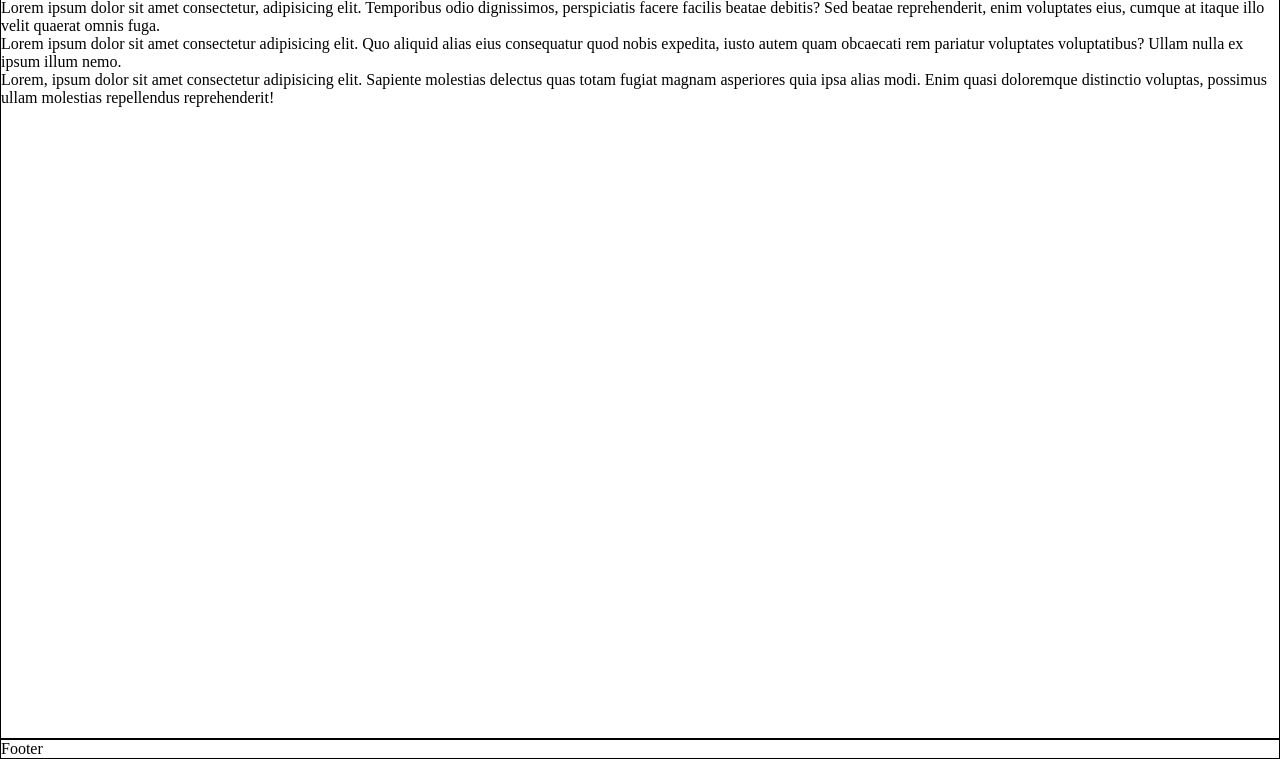
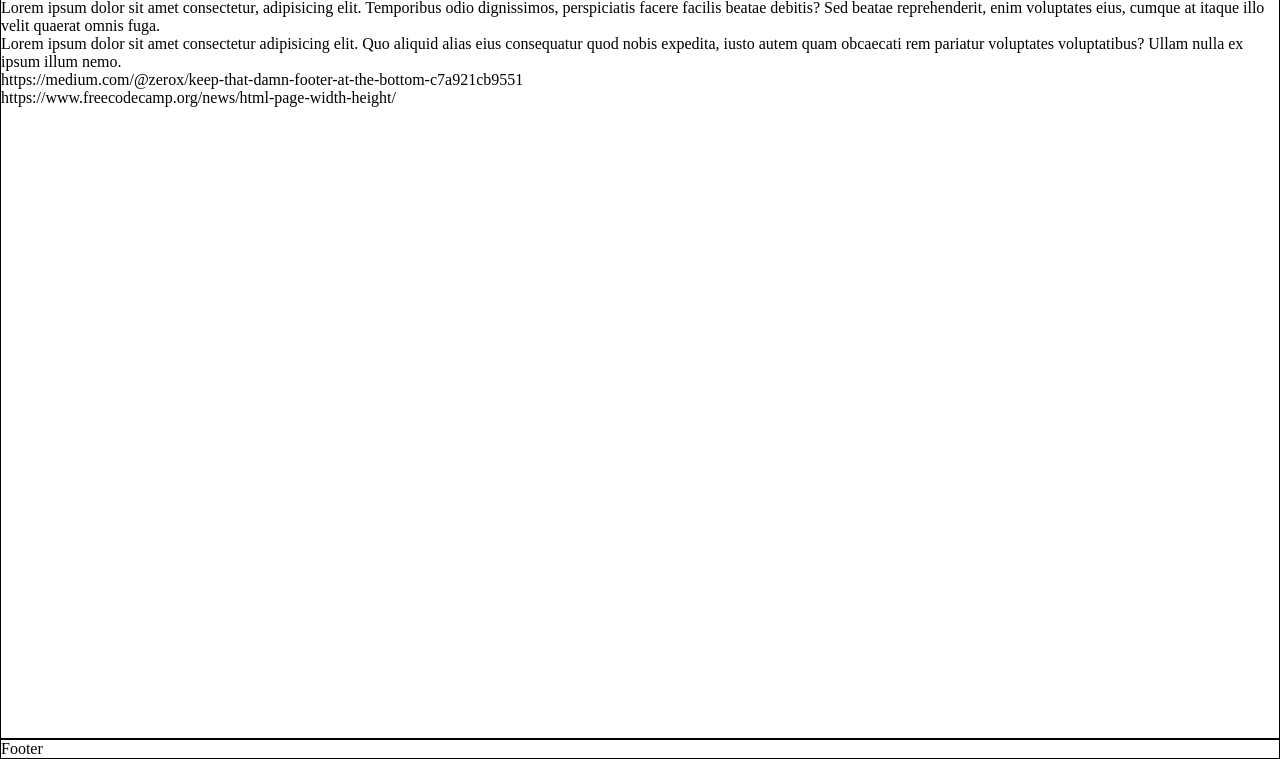
Before and after one commit to RadMom/Learn-With-Me, a plain HTML site: page Landing Page/index.html in a window 1280 px wide. Shown: the part 41-800 px from the top of the page. Drawn offline with Linux system fonts and the light colour scheme.

Commit message:
some info added

```diff
--- a/Landing Page/index.html
+++ b/Landing Page/index.html
@@ -21,12 +21,8 @@
                     consequatur quod nobis expedita, iusto autem quam obcaecati rem pariatur
                     voluptates voluptatibus? Ullam nulla ex ipsum illum nemo.
                 </div>
-                <p>
-                    Lorem, ipsum dolor sit amet consectetur adipisicing elit. Sapiente molestias
-                    delectus quas totam fugiat magnam asperiores quia ipsa alias modi. Enim quasi
-                    doloremque distinctio voluptas, possimus ullam molestias repellendus
-                    reprehenderit!
-                </p>
+                <p>https://medium.com/@zerox/keep-that-damn-footer-at-the-bottom-c7a921cb9551</p>
+                <p>https://www.freecodecamp.org/news/html-page-width-height/</p>
             </div>
         </main>
         <footer><p>Footer</p></footer>
```
